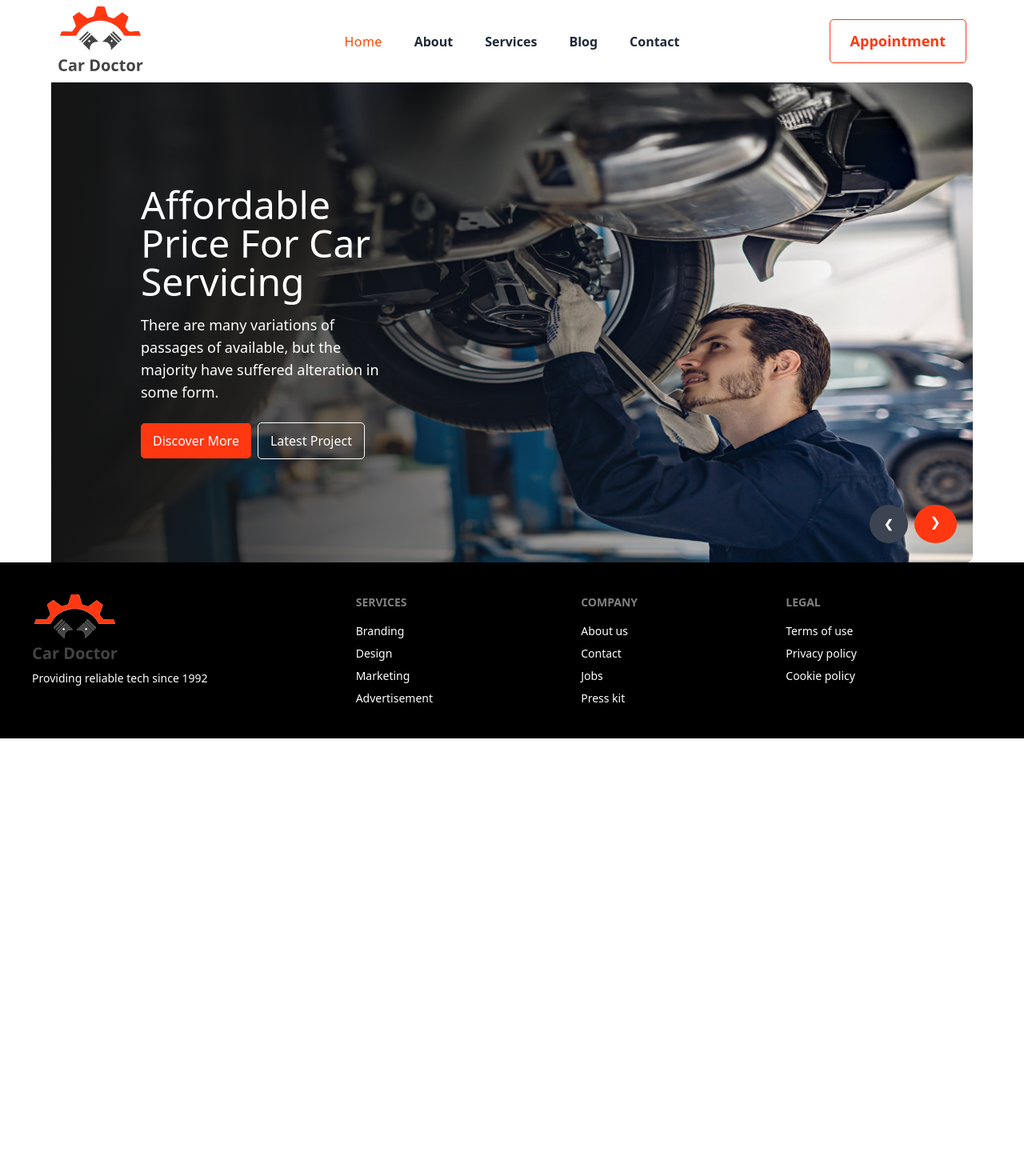
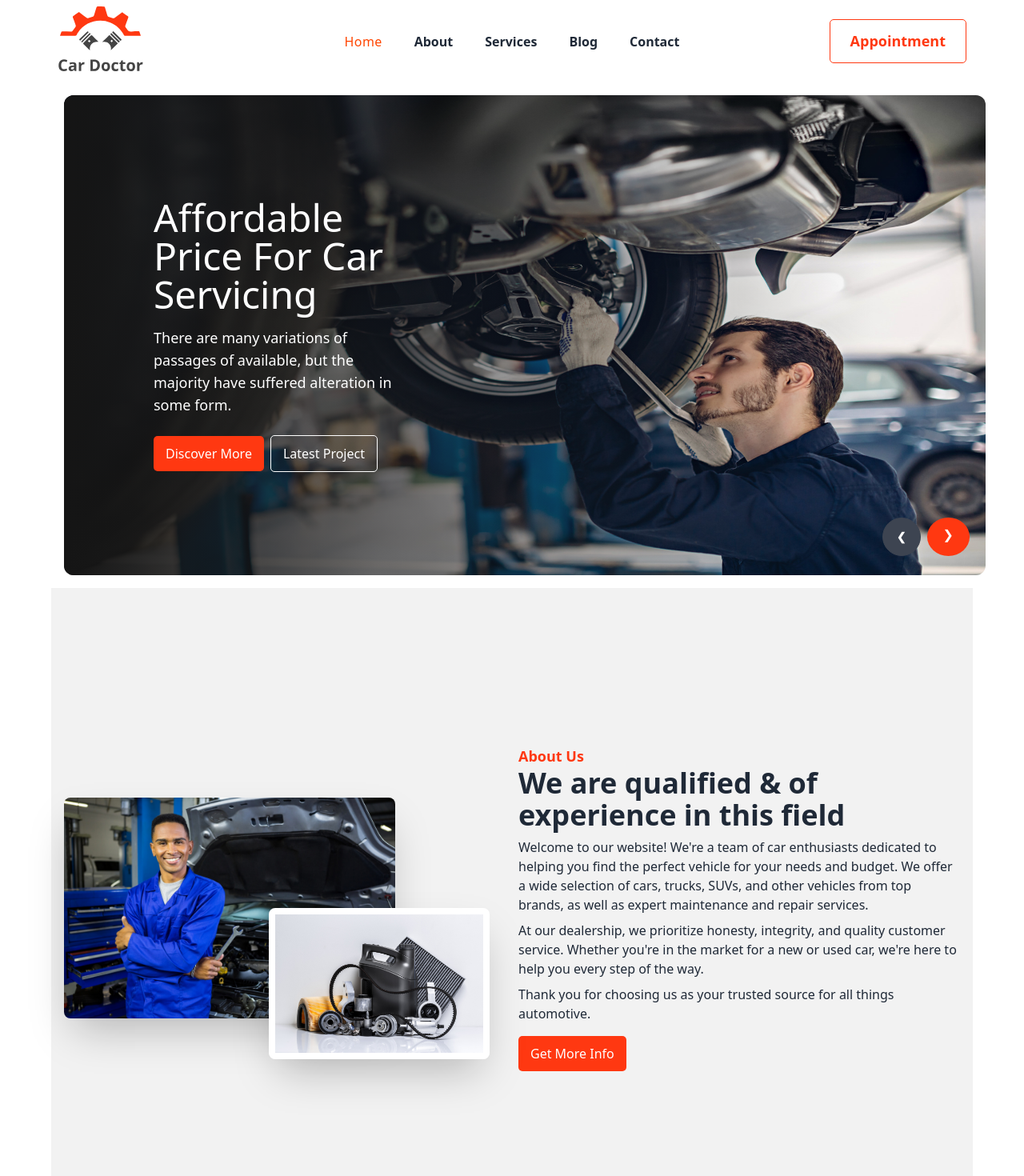
Before and after one commit to yasinarafat4/car-doctor-client, a React (Vite) app: page / in a window 1280 px wide. Shown: the top 1470 px of the page at 80% size. Before the commit the page ends 923 px from the top, so only its background shows below. Built offline with nearby package versions, Linux system fonts and the light colour scheme.

Commit message:
about us section added

```diff
--- a/src/Layout/Main.jsx
+++ b/src/Layout/Main.jsx
@@ -5,7 +5,7 @@ import Navbar from "../pages/Shared/Navbar/Navbar";
 const Main = () => {
   return (
     <div>
-      <div className="md:max-w-6xl mx-auto">
+      <div className="max-w-6xl mx-auto">
         <Navbar></Navbar>
         <div className="min-h-[calc(100vh-270px)]">
           <Outlet></Outlet>
--- a/src/pages/About/About.jsx
+++ /dev/null
@@ -1,9 +0,0 @@
-const About = () => {
-  return (
-    <div>
-      <h2>About Us</h2>
-    </div>
-  );
-};
-
-export default About;
--- /dev/null
+++ b/src/pages/Home/About/About.jsx
@@ -0,0 +1,48 @@
+import person from "../../../assets/images/about_us/person.jpg";
+import parts from "../../../assets/images/about_us/parts.jpg";
+import { Link } from "react-router-dom";
+
+const About = () => {
+  return (
+    <>
+      <div className="hero min-h-screen bg-base-200">
+        <div className="hero-content flex-col lg:flex-row">
+          <div className="lg:w-1/2 relative">
+            <img src={person} className="w-3/4 rounded-lg shadow-2xl" />
+            <img
+              src={parts}
+              className="w-1/2 absolute right-5 top-1/2 rounded-lg border-8 border-white shadow-2xl"
+            />
+          </div>
+          <div className="lg:w-1/2">
+            <p className="font-bold text-lg text-[#ff3811]">About Us</p>
+            <h1 className="text-4xl font-bold">
+              We are qualified & of experience in this field
+            </h1>
+            <p className="py-2">
+              Welcome to our website! We're a team of car enthusiasts dedicated
+              to helping you find the perfect vehicle for your needs and budget.
+              We offer a wide selection of cars, trucks, SUVs, and other
+              vehicles from top brands, as well as expert maintenance and repair
+              services.
+            </p>
+            <p>
+              At our dealership, we prioritize honesty, integrity, and quality
+              customer service. Whether you're in the market for a new or used
+              car, we're here to help you every step of the way.
+            </p>
+            <p className="py-2">
+              Thank you for choosing us as your trusted source for all things
+              automotive.
+            </p>
+            <Link to="/about">
+              <button className="btn-discover mt-2 ">Get More Info</button>
+            </Link>
+          </div>
+        </div>
+      </div>
+    </>
+  );
+};
+
+export default About;
--- /dev/null
+++ b/src/pages/Home/About/MoreInfo.jsx
@@ -0,0 +1,54 @@
+import { Link } from "react-router-dom";
+
+const MoreInfo = () => {
+  return (
+    <div>
+      <div>
+        <div className="text-center">
+          <p className="font-bold text-lg text-[#ff3811]">More About Us</p>
+          <h1 className="text-4xl font-bold">
+            We are Qualified of Experience in this Field
+          </h1>
+        </div>
+        <div className="px-4">
+          <p className="py-2">
+            Welcome to our website! We are a team of car enthusiasts who are
+            passionate about everything automotive. Our goal is to provide you
+            with all the information you need to make informed decisions about
+            buying, maintaining, and enjoying your car.
+          </p>
+          <p>
+            Whether you're in the market for a new or used car, we can help you
+            find the perfect vehicle to fit your needs and budget. We offer a
+            wide selection of cars, trucks, SUVs, and other vehicles from top
+            brands like Ford, Chevrolet, Toyota, and more.
+          </p>
+
+          <p className="py-2">
+            But we're more than just a car dealership. We also offer a variety
+            of services to help you keep your car running smoothly, including
+            maintenance and repairs, financing, and trade-ins. Our experienced
+            technicians are here to answer any questions you may have about your
+            car and to provide expert advice and guidance.
+          </p>
+          <p>
+            At our dealership, we believe in treating our customers like family.
+            That means providing you with exceptional service and going above
+            and beyond to meet your needs. We pride ourselves on our honesty,
+            integrity, and commitment to quality.
+          </p>
+          <p className="py-2">
+            Thank you for visiting our website. We look forward to helping you
+            find the car of your dreams and providing you with the best possible
+            car-buying experience.
+          </p>
+        </div>
+        <Link to="/services">
+          <button className="btn-discover m-4 ">Our Services</button>
+        </Link>
+      </div>
+    </div>
+  );
+};
+
+export default MoreInfo;
--- a/src/pages/Home/Home/Banner/Banner.jsx
+++ b/src/pages/Home/Home/Banner/Banner.jsx
@@ -6,12 +6,12 @@ import "./Banner.css";
 
 const Banner = () => {
   return (
-    <div className="carousel w-full md:h-[600px]">
+    <div className="carousel w-full md:h-[600px] m-4">
       <div id="slide1" className="carousel-item relative w-full">
-        <img src={img1} className="w-full rounded-lg" />
+        <img src={img1} className="w-full rounded-xl" />
 
         {/* Banner texts-1 */}
-        <div className="absolute flex items-center pl-5 md:pl-10 lg:pl-28 transform h-full gap- bg-gradient-to-r from-[#151515] to-[rgba(21, 21, 21, 0)]">
+        <div className="absolute flex items-center rounded-xl pl-5 md:pl-10 lg:pl-28 transform h-full gap- bg-gradient-to-r from-[#151515] to-[rgba(21, 21, 21, 0)]">
           <div className="text-white space-y-2 md:space-y-4 w-3/4 md:w-1/3">
             <h2 className="text-2xl md:text-4xl lg:text-5xl">
               Affordable Price For Car Servicing
@@ -37,9 +37,9 @@ const Banner = () => {
         </div>
       </div>
       <div id="slide2" className="carousel-item relative w-full">
-        <img src={img2} className="w-full" />
+        <img src={img2} className="w-full rounded-xl" />
         {/* Banner texts-2 */}
-        <div className="absolute flex items-center pl-5 md:pl-10 lg:pl-28 transform h-full gap- bg-gradient-to-r from-[#151515] to-[rgba(21, 21, 21, 0)]">
+        <div className="absolute flex items-center rounded-xl pl-5 md:pl-10 lg:pl-28 transform h-full gap- bg-gradient-to-r from-[#151515] to-[rgba(21, 21, 21, 0)]">
           <div className="text-white space-y-2 md:space-y-4 w-3/4 md:w-1/3">
             <h2 className="text-2xl md:text-4xl lg:text-5xl">
               Affordable Price For Car Servicing
@@ -64,9 +64,9 @@ const Banner = () => {
         </div>
       </div>
       <div id="slide3" className="carousel-item relative w-full">
-        <img src={img3} className="w-full" />
+        <img src={img3} className="w-full rounded-xl" />
         {/* Banner texts-3 */}
-        <div className="absolute flex items-center pl-5 md:pl-10 lg:pl-28 transform h-full gap- bg-gradient-to-r from-[#151515] to-[rgba(21, 21, 21, 0)]">
+        <div className="absolute flex items-center rounded-xl pl-5 md:pl-10 lg:pl-28 transform h-full gap- bg-gradient-to-r from-[#151515] to-[rgba(21, 21, 21, 0)]">
           <div className="text-white space-y-2 md:space-y-4 w-3/4 md:w-1/3">
             <h2 className="text-2xl md:text-4xl lg:text-5xl">
               Affordable Price For Car Servicing
@@ -91,9 +91,9 @@ const Banner = () => {
         </div>
       </div>
       <div id="slide4" className="carousel-item relative w-full">
-        <img src={img4} className="w-full" />
+        <img src={img4} className="w-full rounded-xl" />
         {/* Banner texts-4 */}
-        <div className="absolute flex items-center pl-5 md:pl-10 lg:pl-28 transform h-full gap- bg-gradient-to-r from-[#151515] to-[rgba(21, 21, 21, 0)]">
+        <div className="absolute flex items-center rounded-xl pl-5 md:pl-10 lg:pl-28 transform h-full gap- bg-gradient-to-r from-[#151515] to-[rgba(21, 21, 21, 0)]">
           <div className="text-white space-y-2 md:space-y-4 w-3/4 md:w-1/3">
             <h2 className="text-2xl md:text-4xl lg:text-5xl">
               Affordable Price For Car Servicing
--- a/src/pages/Home/Home/Home.jsx
+++ b/src/pages/Home/Home/Home.jsx
@@ -1,9 +1,11 @@
+import About from "../About/About";
 import Banner from "./Banner/Banner";
 
 const Home = () => {
   return (
     <div>
       <Banner></Banner>
+      <About></About>
     </div>
   );
 };
--- /dev/null
+++ b/src/pages/Home/Services/Services.jsx
@@ -0,0 +1,9 @@
+const Services = () => {
+  return (
+    <div>
+      <h2>Our Services</h2>
+    </div>
+  );
+};
+
+export default Services;
```
Also changed, not shown: src/Routes/Routes.jsx (+7 -2 lines).
